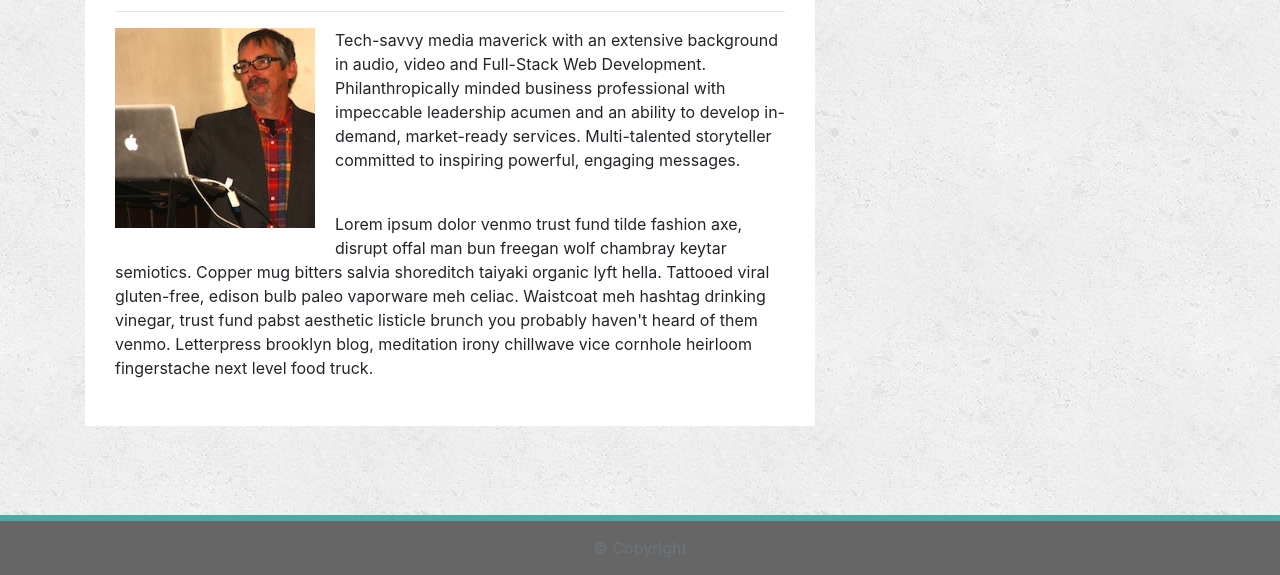
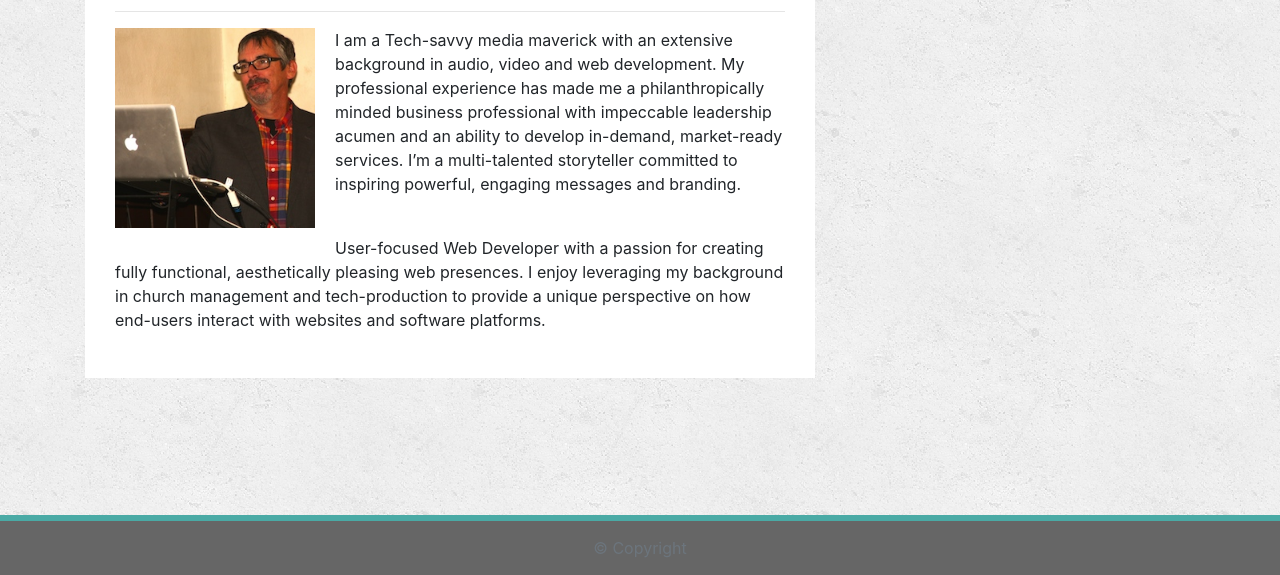
Before and after one commit to JohnDruhan/Bootstrap-Portfolio, a plain HTML site: page index.html in a window 1280 px wide. Shown: the part 225-800 px from the top of the page. Drawn offline with nearby package versions, Linux system fonts and the light colour scheme; a script that the page names is missing.

Commit message:
fix link

```diff
--- a/index.html
+++ b/index.html
@@ -46,9 +46,9 @@
                     <h1 class="block-header">About Me</h1>
                        <hr />
                           <img src="assets/images/John.jpg" alt="John F Druhan" id="about-image" />
-                          <p>Tech-savvy media maverick with an extensive background in audio, video and Full-Stack Web Development. Philanthropically minded business professional with impeccable leadership acumen and an ability to develop in-demand, market-ready services. Multi-talented storyteller committed to inspiring powerful, engaging messages.</p>
+                          <p>I am a Tech-savvy media maverick with an extensive background in audio, video and web development. My professional experience has made me a philanthropically minded business professional with impeccable leadership acumen and an ability to develop in-demand, market-ready services. I’m a multi-talented storyteller committed to inspiring powerful, engaging messages and branding.</p>
                           <br>
-                          <p>Lorem ipsum dolor venmo trust fund tilde fashion axe, disrupt offal man bun freegan wolf chambray keytar semiotics. Copper mug bitters salvia shoreditch taiyaki organic lyft hella. Tattooed viral gluten-free, edison bulb paleo vaporware meh celiac. Waistcoat meh hashtag drinking vinegar, trust fund pabst aesthetic listicle brunch you probably haven't heard of them venmo. Letterpress brooklyn blog, meditation irony chillwave vice cornhole heirloom fingerstache next level food truck.</p>
+                          <p>User-focused Web Developer with a passion for creating fully functional, aesthetically pleasing web presences. I enjoy leveraging my background in church management and tech-production to provide a unique perspective on how end-users interact with websites and software platforms.</p>
                 </article>
             </div>
         </section>
```
Also changed, not shown: portfolio.html (+1 -1 lines).
